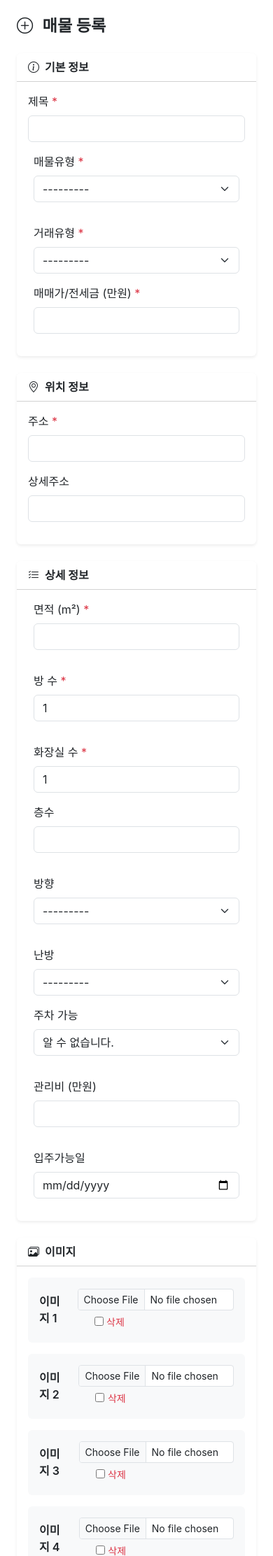
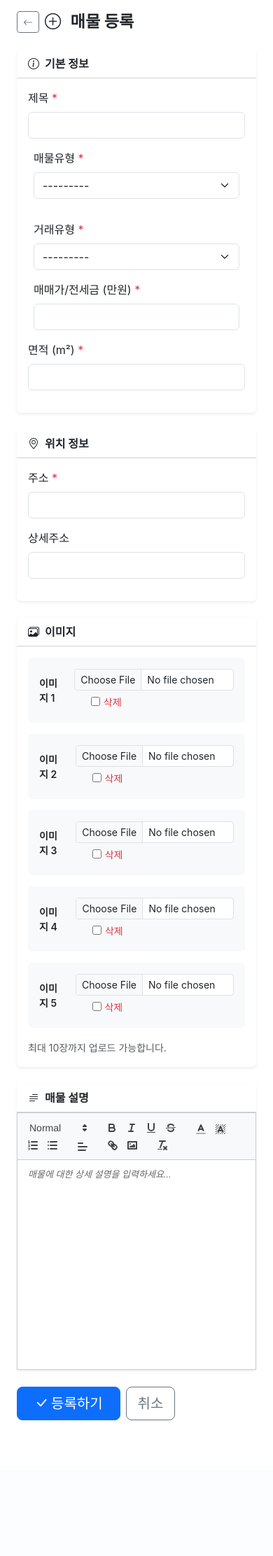
Before and after one commit to fromcorea/real-estate-board, a Django app: page /listings/create/ in a window 390 px wide. Shown: the part 56-2280 px from the top of the page at 70% size. After the commit the page ends 2086 px from the top, so only its background shows below. Run offline with Django 4.2, Linux system fonts and the light colour scheme; the visitor is signed in with stand-in values (Sample User, id 1); some libraries are stand-ins or nearby versions.

Commit message:
Major update: simplify registration + web editor + fix images
1. Allow non-members to register properties (author nullable)
2. Properties visible immediately (status default='approved')
3. Remove detailed fields (rooms, floor, direction, heating, etc)
4. Add Quill rich text editor for description
5. Fix image upload: use UUID filenames for Cloudinary compatibility
6. Fix Cloudinary 404: Korean filenames caused issues

```diff
--- a/listings/forms.py
+++ b/listings/forms.py
@@ -8,12 +8,10 @@ class PropertyForm(forms.ModelForm):
         fields = [
             'title', 'property_type', 'trade_type', 'price', 'deposit', 'monthly_rent',
             'address', 'address_detail', 'latitude', 'longitude',
-            'area', 'rooms', 'bathrooms', 'floor', 'direction', 'heating',
-            'parking', 'maintenance_fee', 'available_date', 'description',
+            'area', 'description',
         ]
         widgets = {
-            'description': forms.Textarea(attrs={'rows': 6}),
-            'available_date': forms.DateInput(attrs={'type': 'date'}),
+            'description': forms.Textarea(attrs={'rows': 10, 'id': 'id_description'}),
             'latitude': forms.HiddenInput(),
             'longitude': forms.HiddenInput(),
         }
--- a/listings/views.py
+++ b/listings/views.py
@@ -111,7 +111,7 @@ class PropertyDetailView(DetailView):
         return ctx
 
 
-class PropertyCreateView(LoginRequiredMixin, CreateView):
+class PropertyCreateView(CreateView):
     model = Property
     form_class = PropertyForm
     template_name = 'listings/property_form.html'
@@ -125,12 +125,11 @@ class PropertyCreateView(LoginRequiredMixin, CreateView):
         return ctx
 
     def form_valid(self, form):
-        ctx = self.get_context_data()
-        image_formset = ctx['image_formset']
-        form.instance.author = self.request.user
+        if self.request.user.is_authenticated:
+            form.instance.author = self.request.user
         self.object = form.save()
+        image_formset = PropertyImageFormSet(self.request.POST, self.request.FILES, instance=self.object)
         if image_formset.is_valid():
-            image_formset.instance = self.object
             images = image_formset.save()
             if images and not any(img.is_thumbnail for img in images):
                 images[0].is_thumbnail = True
@@ -144,7 +143,8 @@ class PropertyUpdateView(LoginRequiredMixin, UserPassesTestMixin, UpdateView):
     template_name = 'listings/property_form.html'
 
     def test_func(self):
-        return self.get_object().author == self.request.user
+        obj = self.get_object()
+        return obj.author is None or obj.author == self.request.user
 
     def get_context_data(self, **kwargs):
         ctx = super().get_context_data(**kwargs)
--- a/templates/listings/property_detail.html
+++ b/templates/listings/property_detail.html
@@ -130,7 +130,7 @@
             <div class="card border-0 shadow-sm mb-4">
                 <div class="card-body">
                     <h5 class="fw-bold mb-3">매물 설명</h5>
-                    <p style="white-space:pre-line;">{{ property.description }}</p>
+                    <div class="ql-content">{{ property.description|safe }}</div>
                 </div>
             </div>
 
--- a/templates/listings/property_form.html
+++ b/templates/listings/property_form.html
@@ -2,14 +2,27 @@
 {% load widget_tweaks %}
 {% block title %}{% if object %}매물 수정{% else %}매물 등록{% endif %} - 집구하자{% endblock %}
 
+{% block extra_css %}
+<link href="https://cdn.quilljs.com/1.3.7/quill.snow.css" rel="stylesheet">
+<style>
+    #editor-container { height: 300px; background: #fff; }
+    .ql-toolbar { background: #f8f9fa; }
+</style>
+{% endblock %}
+
 {% block content %}
-<div class="container py-4">
+<div class="container py-3 py-md-4">
     <div class="row justify-content-center">
         <div class="col-lg-8">
-            <h3 class="fw-bold mb-4">
-                <i class="bi bi-{% if object %}pencil{% else %}plus-circle{% endif %} me-2"></i>
-                {% if object %}매물 수정{% else %}매물 등록{% endif %}
-            </h3>
+            <div class="d-flex align-items-center mb-4">
+                <a href="javascript:history.back()" class="btn btn-sm btn-outline-secondary me-2">
+                    <i class="bi bi-arrow-left"></i>
+                </a>
+                <h3 class="fw-bold mb-0">
+                    <i class="bi bi-{% if object %}pencil{% else %}plus-circle{% endif %} me-2"></i>
+                    {% if object %}매물 수정{% else %}매물 등록{% endif %}
+                </h3>
+            </div>
 
             {% if form.errors %}
             <div class="alert alert-danger">
@@ -64,6 +77,11 @@
                                 {{ form.monthly_rent|add_class:"form-control" }}
                             </div>
                         </div>
+
+                        <div class="mb-3">
+                            <label for="id_area" class="form-label">면적 (m&sup2;) <span class="text-danger">*</span></label>
+                            {{ form.area|add_class:"form-control" }}
+                        </div>
                     </div>
                 </div>
 
@@ -84,57 +102,6 @@
                     </div>
                 </div>
 
-                <!-- Details -->
-                <div class="card border-0 shadow-sm mb-4">
-                    <div class="card-header bg-white fw-bold"><i class="bi bi-list-check me-2"></i>상세 정보</div>
-                    <div class="card-body">
-                        <div class="row g-3">
-                            <div class="col-md-4 mb-3">
-                                <label for="id_area" class="form-label">면적 (m&sup2;) <span class="text-danger">*</span></label>
-                                {{ form.area|add_class:"form-control" }}
-                            </div>
-                            <div class="col-md-4 mb-3">
-                                <label for="id_rooms" class="form-label">방 수 <span class="text-danger">*</span></label>
-                                {{ form.rooms|add_class:"form-control" }}
-                            </div>
-                            <div class="col-md-4 mb-3">
-                                <label for="id_bathrooms" class="form-label">화장실 수 <span class="text-danger">*</span></label>
-                                {{ form.bathrooms|add_class:"form-control" }}
-                            </div>
-                        </div>
-
-                        <div class="row g-3">
-                            <div class="col-md-4 mb-3">
-                                <label for="id_floor" class="form-label">층수</label>
-                                {{ form.floor|add_class:"form-control" }}
-                            </div>
-                            <div class="col-md-4 mb-3">
-                                <label for="id_direction" class="form-label">방향</label>
-                                {{ form.direction|add_class:"form-select" }}
-                            </div>
-                            <div class="col-md-4 mb-3">
-                                <label for="id_heating" class="form-label">난방</label>
-                                {{ form.heating|add_class:"form-select" }}
-                            </div>
-                        </div>
-
-                        <div class="row g-3">
-                            <div class="col-md-4 mb-3">
-                                <label for="id_parking" class="form-label">주차 가능</label>
-                                {{ form.parking|add_class:"form-select" }}
-                            </div>
-                            <div class="col-md-4 mb-3">
-                                <label for="id_maintenance_fee" class="form-label">관리비 (만원)</label>
-                                {{ form.maintenance_fee|add_class:"form-control" }}
-                            </div>
-                            <div class="col-md-4 mb-3">
-                                <label for="id_available_date" class="form-label">입주가능일</label>
-                                {{ form.available_date|add_class:"form-control" }}
-                            </div>
-                        </div>
-                    </div>
-                </div>
-
                 <!-- Images -->
                 <div class="card border-0 shadow-sm mb-4">
                     <div class="card-header bg-white fw-bold"><i class="bi bi-images me-2"></i>이미지</div>
@@ -143,7 +110,7 @@
                         {% for img_form in image_formset %}
                         <div class="mb-3 p-3 bg-light rounded">
                             <div class="d-flex align-items-center gap-3">
-                                <span class="fw-semibold">이미지 {{ forloop.counter }}</span>
+                                <span class="fw-semibold small">이미지 {{ forloop.counter }}</span>
                                 <div class="flex-grow-1">
                                     {% for field in img_form.visible_fields %}
                                     {% if field.name == 'image' %}
@@ -166,20 +133,21 @@
                             {% endif %}
                         </div>
                         {% endfor %}
-                        <small class="text-muted">최대 10장까지 업로드 가능합니다. 첫 번째 이미지가 대표 이미지로 설정됩니다.</small>
+                        <small class="text-muted">최대 10장까지 업로드 가능합니다.</small>
                     </div>
                 </div>
 
-                <!-- Description -->
+                <!-- Description with Quill Editor -->
                 <div class="card border-0 shadow-sm mb-4">
                     <div class="card-header bg-white fw-bold"><i class="bi bi-text-paragraph me-2"></i>매물 설명</div>
-                    <div class="card-body">
-                        {{ form.description|add_class:"form-control" }}
+                    <div class="card-body p-0">
+                        <div id="editor-container"></div>
+                        <textarea name="description" id="id_description" style="display:none;">{{ form.description.value|default:"" }}</textarea>
                     </div>
                 </div>
 
                 <!-- Submit -->
-                <div class="d-flex gap-2">
+                <div class="d-flex gap-2 mb-5">
                     <button type="submit" class="btn btn-primary btn-lg px-4">
                         <i class="bi bi-check-lg me-1"></i>{% if object %}수정하기{% else %}등록하기{% endif %}
                     </button>
@@ -196,7 +164,41 @@
 {% endblock %}
 
 {% block extra_js %}
+<script src="https://cdn.quilljs.com/1.3.7/quill.min.js"></script>
 <script>
+    // Quill Editor
+    const quill = new Quill('#editor-container', {
+        theme: 'snow',
+        placeholder: '매물에 대한 상세 설명을 입력하세요...',
+        modules: {
+            toolbar: [
+                [{ 'header': [1, 2, 3, false] }],
+                ['bold', 'italic', 'underline', 'strike'],
+                [{ 'color': [] }, { 'background': [] }],
+                [{ 'list': 'ordered'}, { 'list': 'bullet' }],
+                [{ 'align': [] }],
+                ['link', 'image'],
+                ['clean']
+            ]
+        }
+    });
+
+    // Load existing content
+    const existingContent = document.getElementById('id_description').value;
+    if (existingContent) {
+        if (existingContent.startsWith('<')) {
+            quill.root.innerHTML = existingContent;
+        } else {
+            quill.setText(existingContent);
+        }
+    }
+
+    // Sync Quill to textarea on form submit
+    document.querySelector('form').addEventListener('submit', function() {
+        document.getElementById('id_description').value = quill.root.innerHTML;
+    });
+
+    // Trade type toggle
     const tradeType = document.getElementById('id_trade_type');
     const depositField = document.getElementById('depositField');
     const monthlyRentField = document.getElementById('monthlyRentField');
```
Also changed, not shown: listings/models.py (+11 -3 lines), listings/migrations/0002_alter_property_author_alter_property_status_and_more.py (added).
